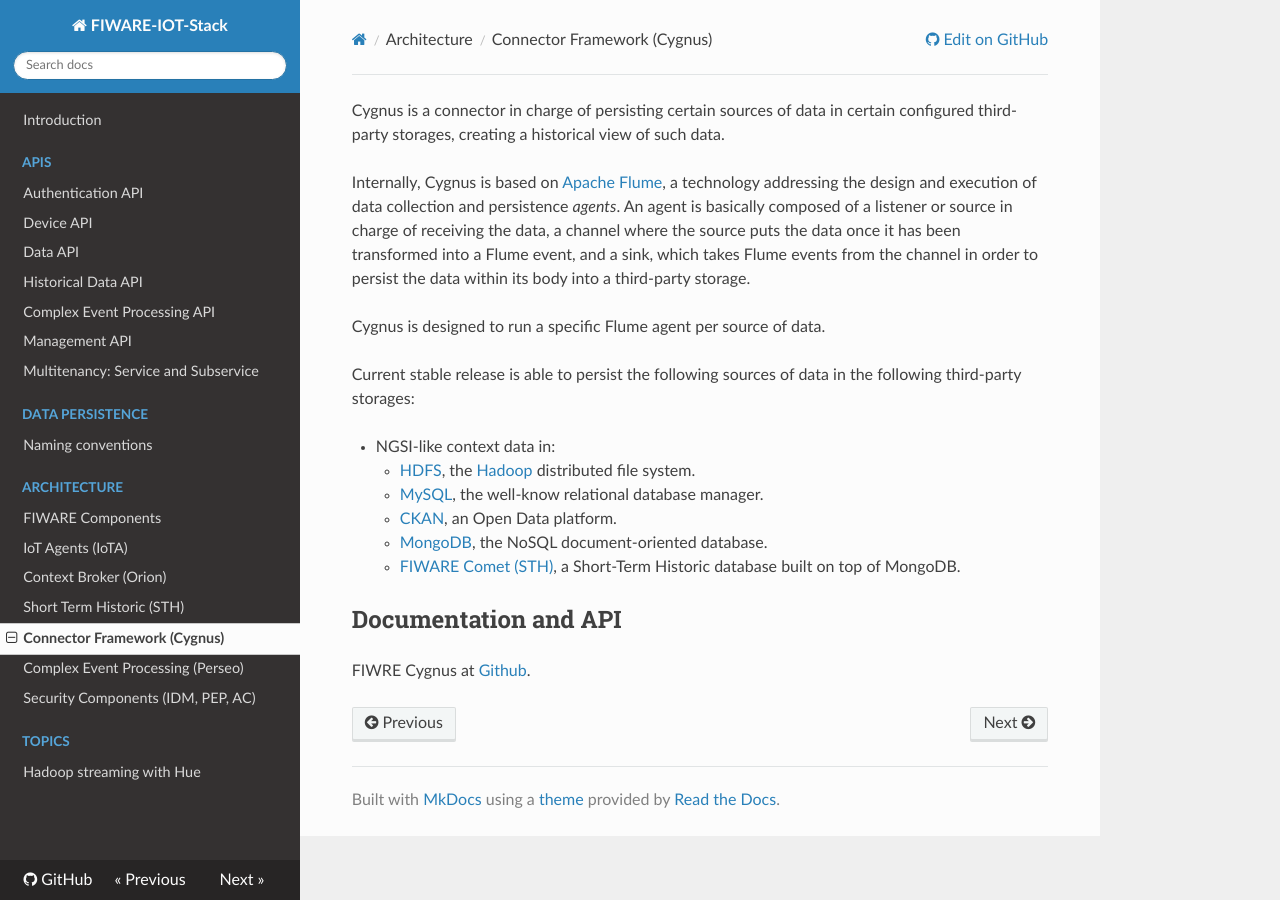
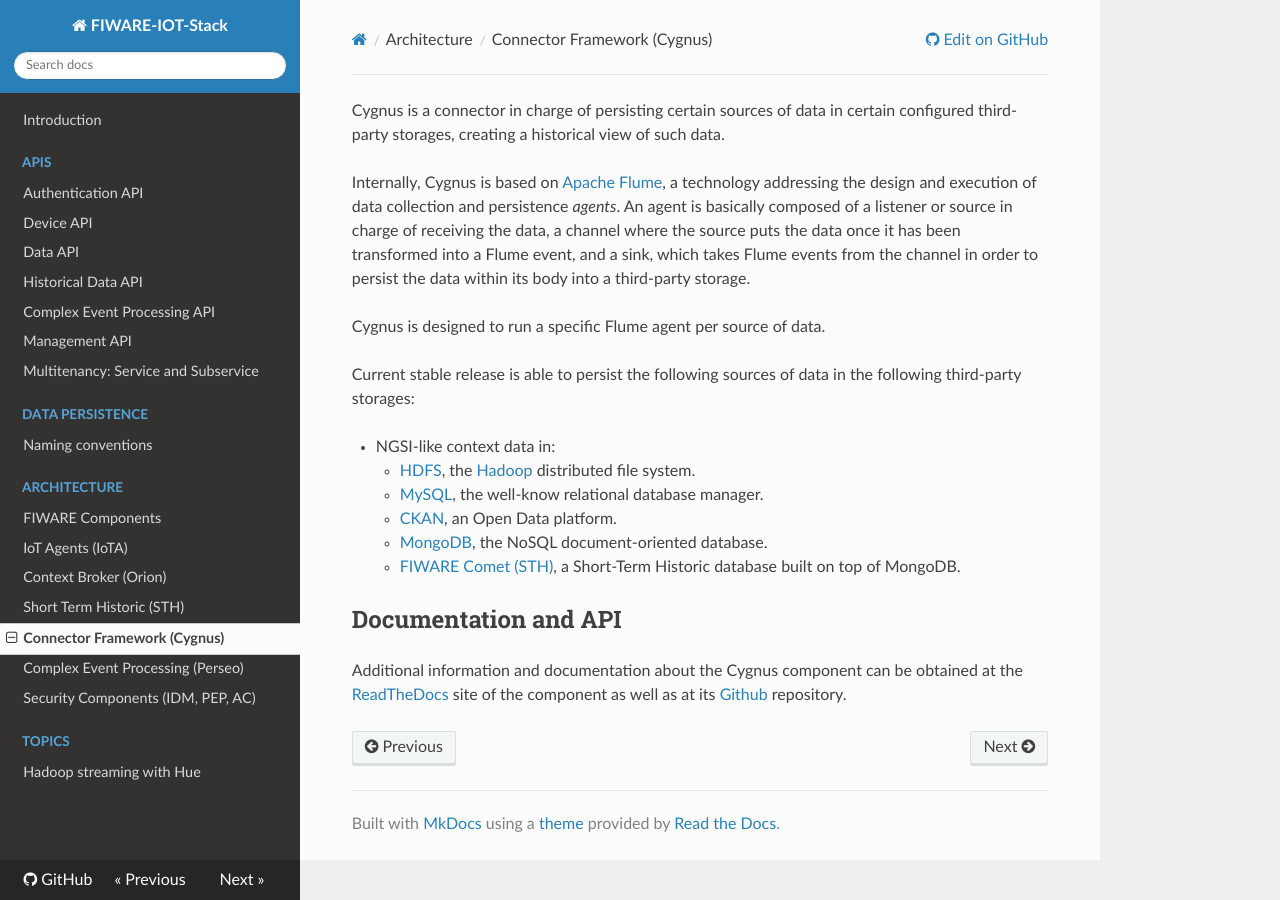
Before and after one commit to telefonicaid/thinking-cities, an MkDocs documentation site: the page built from docs/cygnus.md, in a window 1280 px wide. Built offline with MkDocs 1.6.1, drawn with Linux system fonts in a browser that asks for light colours; nearby versions of some CDN libraries; old or Windows-style settings are respelled for this version of MkDocs.

Commit message:
[cygnus] Fix Cygnus links regarding v4

```diff
--- a/docs/cygnus.md
+++ b/docs/cygnus.md
@@ -15,4 +15,4 @@
 
 ## Documentation and API
 
-FIWRE Cygnus at [Github](https://github.com/telefonicaid/fiware-cygnus).
+Additional information and documentation about the Cygnus component can be obtained at the [ReadTheDocs](http://fiware-cygnus.readthedocs.io/en/1.2.1/) site of the component as well as at its [Github](https://github.com/telefonicaid/fiware-cygnus/tree/1.2.1) repository.
```
Also changed, not shown: docs/naming_conventions.md (+7 -7 lines).
